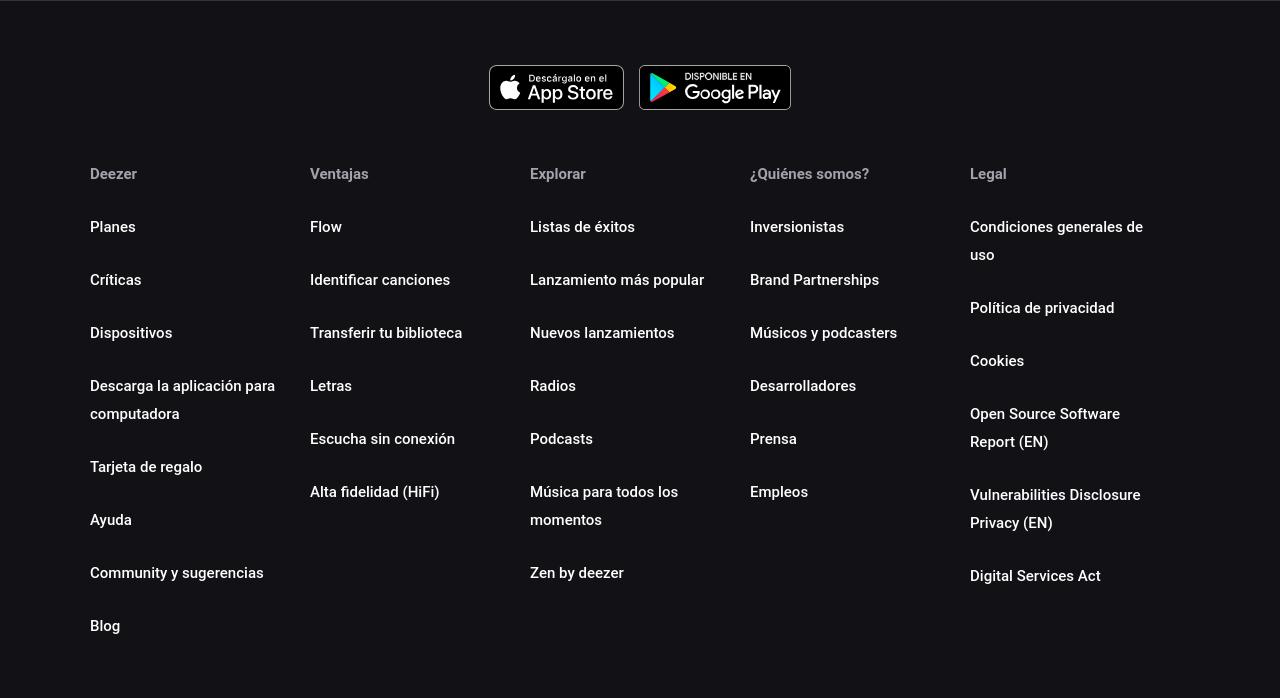
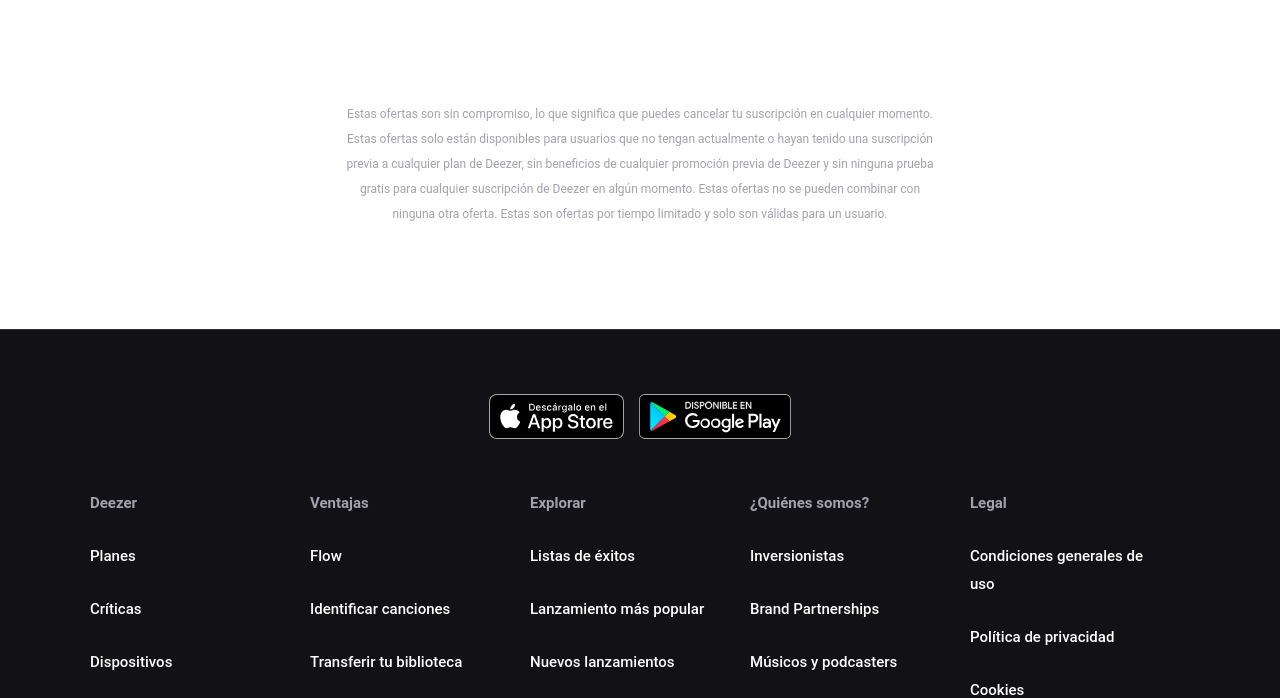
Before and after one commit to ampros94/Deezer, a plain HTML site: page index.html in a window 1280 px wide. Shown: the top 698 px of the page. Drawn offline with Linux system fonts and the light colour scheme.

Commit message:
agregando seccion de aviso de ofertas

```diff
--- a/estilos/estilos.css
+++ b/estilos/estilos.css
@@ -11,6 +11,20 @@
 }
 a {
   text-decoration: none;
+}
+.textoOferta{
+  color: #a2a2ad;
+  font-family: "Roboto","Arial",sans-serif;
+  text-align: center;
+  max-width:600px;
+  font-size: 12px;
+  line-height: 25px;
+}
+.avisoOferta{
+  display: flex;
+  justify-content: center;
+  padding: 90px 0;
+
 }
 .store {
   height: 45px;
@@ -85,6 +99,9 @@
     color: #D1D1D7;
 }
 @media (width <= 576px) {
+  .avisoOferta{
+    padding: 50px 16px;
+  }
   footer{
     padding: 64px 25px;
   }
--- a/index.html
+++ b/index.html
@@ -7,7 +7,20 @@
     <link rel="stylesheet" href="estilos/estilos.css" />
   </head>
   <body>
+    <article class="avisoOferta">
+      <p class="textoOferta">
+        Estas ofertas son sin compromiso, lo que significa que puedes cancelar
+        tu suscripción en cualquier momento. Estas ofertas solo están
+        disponibles para usuarios que no tengan actualmente o hayan tenido una
+        suscripción previa a cualquier plan de Deezer, sin beneficios de
+        cualquier promoción previa de Deezer y sin ninguna prueba gratis para
+        cualquier suscripción de Deezer en algún momento. Estas ofertas no se
+        pueden combinar con ninguna otra oferta. Estas son ofertas por tiempo
+        limitado y solo son válidas para un usuario.
+      </p>
+    </article>
     <footer>
+      <article></article>
       <section class="footerDescargas">
         <a href="#"
           ><img src="imagenes/AppStore.svg" alt="App Store" class="store"
@@ -23,14 +36,18 @@
           <li><a href="#" class="footerLink">Planes</a></li>
           <li><a href="#" class="footerLink">Críticas</a></li>
           <li><a href="#" class="footerLink">Dispositivos</a></li>
-          <li><a href="#" class="footerLink">Descarga la aplicación para computadora</a></li>
+          <li>
+            <a href="#" class="footerLink"
+              >Descarga la aplicación para computadora</a
+            >
+          </li>
           <li><a href="#" class="footerLink">Tarjeta de regalo</a></li>
           <li><a href="#" class="footerLink">Ayuda</a></li>
           <li><a href="#" class="footerLink">Community y sugerencias</a></li>
           <li><a href="#" class="footerLink">Blog</a></li>
         </ul>
         <ul class="columnLinks">
-          <li><a href="#" class="footerLink footerTitle" >Ventajas</a></li>
+          <li><a href="#" class="footerLink footerTitle">Ventajas</a></li>
           <li><a href="#" class="footerLink">Flow</a></li>
           <li><a href="#" class="footerLink">Identificar canciones</a></li>
           <li><a href="#" class="footerLink">Transferir tu biblioteca</a></li>
@@ -94,9 +111,7 @@
         </section>
         <section class="footerLogo">
           <a href="#"
-            ><img
-              src="imagenes/deezer-logo-blanco.png"
-              alt="logo deezer"
+            ><img src="imagenes/deezer-logo-blanco.png" alt="logo deezer"
           /></a>
         </section>
         <section class="copyrightLanguage">
```
